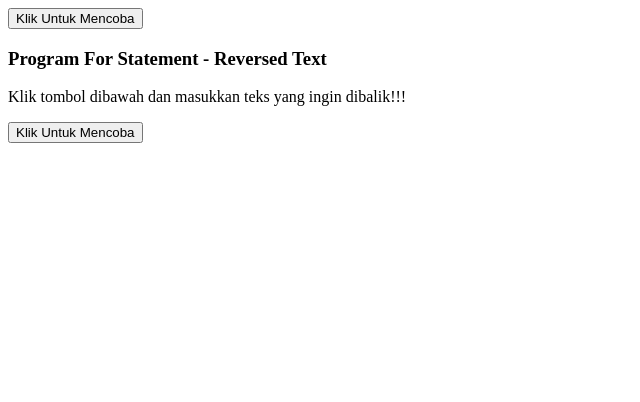
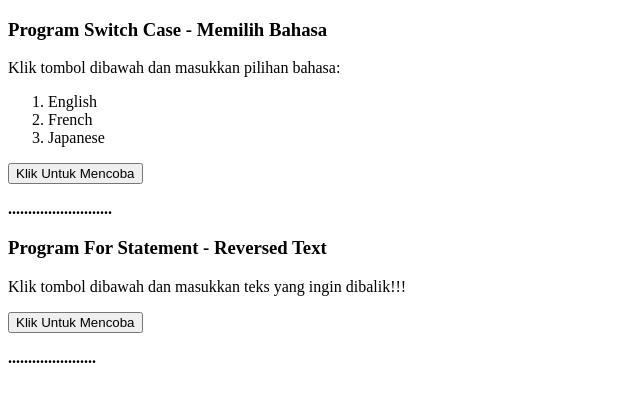
Before and after one commit to agusputra69/I-Gede-Agus-Ananda-Putra_JS1, a plain HTML site: page index.html in a window 1280 px wide. Shown: the whole page, without its empty margins (0-640 px from the left). Drawn offline with Linux system fonts and the light colour scheme.

Commit message:
edit html

```diff
--- a/index.html
+++ b/index.html
@@ -9,14 +9,20 @@
 </head>
 
 <body>
-
+  <h3>Program Switch Case - Memilih Bahasa</h3>
+  <p>Klik tombol dibawah dan masukkan pilihan bahasa:</p>
+  <ol style="orde;">
+    <li>English</li>
+    <li>French</li>
+    <li>Japanese</li>
+  </ol>
   <button onclick="greetings()">Klik Untuk Mencoba</button>
-  <p id="greeting"></p>
+  <p style="font-weight: bold;" id="greeting">..........................</p>
 
   <h3>Program For Statement - Reversed Text</h3>
   <p>Klik tombol dibawah dan masukkan teks yang ingin dibalik!!!</p>
   <button onclick="reverseText()">Klik Untuk Mencoba</button>
-  <p id="reversedText"></p>
+  <p style="font-weight: bold;" id="reversedText">......................</p>
 </body>
 
 </html>
```
